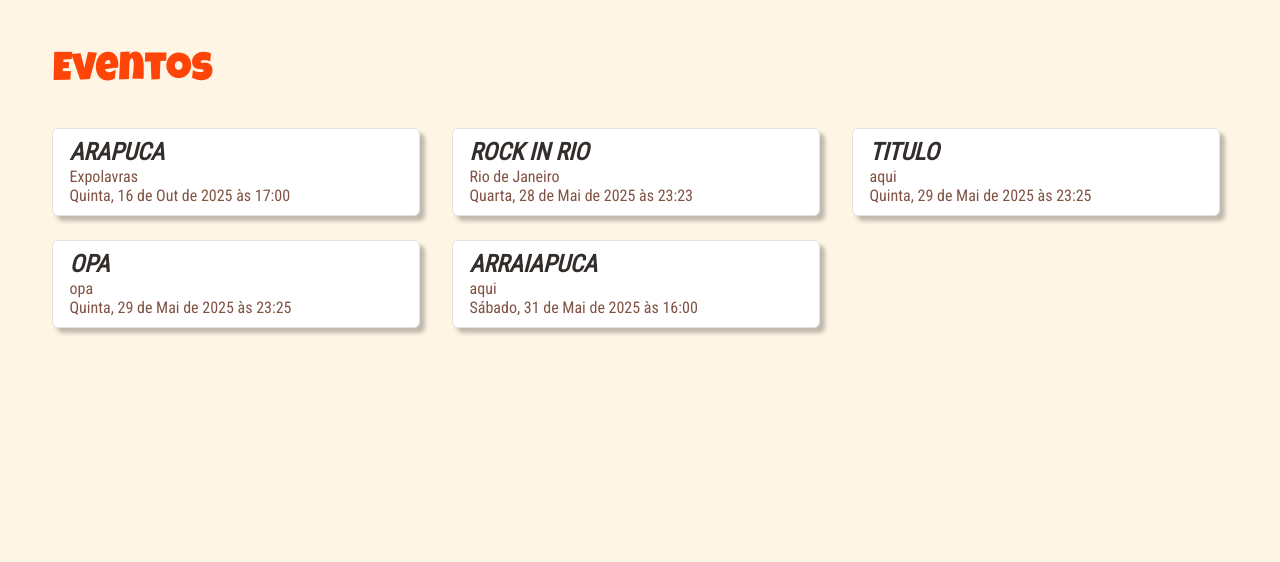
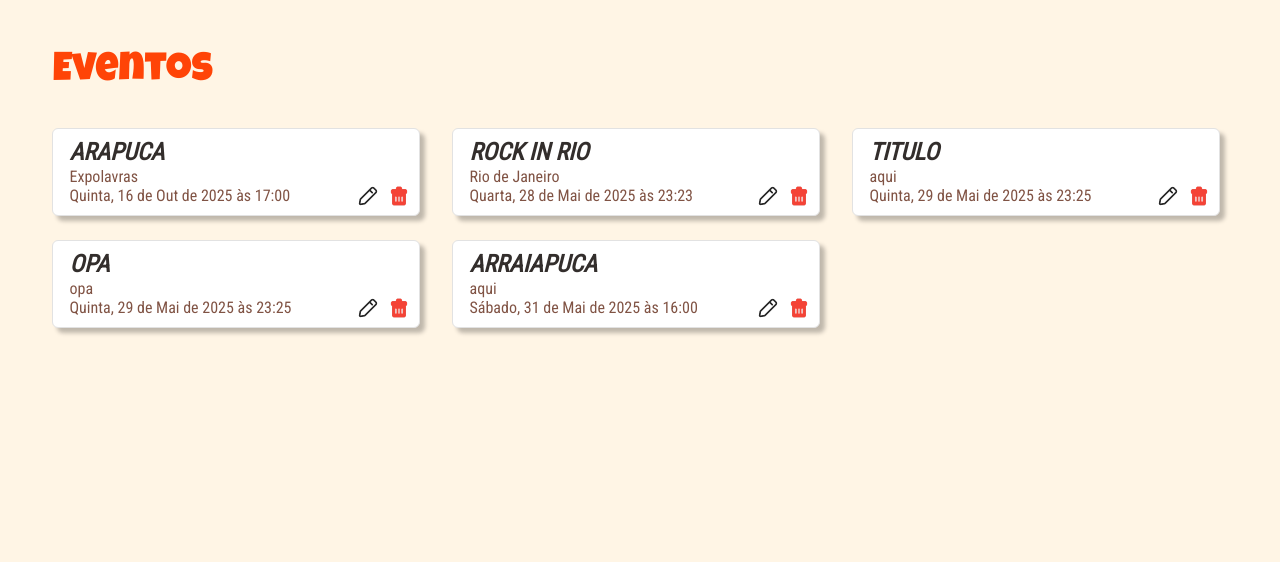
Before and after one commit to renanripee/Trabalho-Web, a Django app: page /home in a window 1280 px wide. Shown: the part 64-626 px from the top of the page. Run offline with Django 5.2, Linux system fonts and the light colour scheme; data comes from the database, SQL or seed files in the repository.

Commit message:
Adicionado botões de editar e excluir nos eventos

```diff
--- a/evenapp/static/css/event.css
+++ b/evenapp/static/css/event.css
@@ -1,3 +1,11 @@
+.buttons {
+    position: absolute;
+    bottom: 5px;
+    right: 10px;
+    z-index: 1000;
+    cursor: pointer;
+}
+
 div.card {
     width: 23rem;
     height: 5.5rem;
--- a/evenapp/templates/events/event.html
+++ b/evenapp/templates/events/event.html
@@ -1,4 +1,3 @@
-<!-- templates/eventos/index.html -->
 {% load static %}
 {% load custom_filters %}
 
@@ -7,13 +6,21 @@
 {% endblock %}
 
 {% block content %}
-<a href="{% url 'details' evento.id %}" style="text-decoration: none; color: inherit;">
-    <div class="card mt-4 mx-3">
-        <div class="mx-3">
+<div class="card mt-4 mx-3">
+    <div class="mx-3">
+        <a href="{% url 'details' evento.id %}" style="text-decoration: none; color: inherit;">
             <h3 class="event event-title">{{evento.titulo}}</h3>
-            <h4 class="event event-details">{{evento.local}}</h4>
-            <h4 class="event event-details">{{evento.data|format_date}}</h4>
-        </div>
+        </a>
+        <h4 class="event event-details">{{evento.local}}</h4>
+        <h4 class="event event-details">{{evento.data|format_date}}</h4>
     </div>
-</a>
+    <div class="buttons">
+        <a href="{% url 'createEvent' %}" class="btn-edit me-2" style="text-decoration: none; color: inherit;">
+            <img src="{% static 'img/edit.png' %}" alt="Editar" width="20" height="20">
+        </a>
+        <a href="{% url 'createEvent' %}" class="btn-delete" style="text-decoration: none; color: inherit;">
+            <img src="{% static 'img/delete.png' %}" alt="Excluir" width="20" height="20">
+        </a>
+    </div>
+</div>
 {% endblock %}
```
Also changed, not shown: evenapp/static/img/delete.png (added), evenapp/static/img/edit.png (added).
